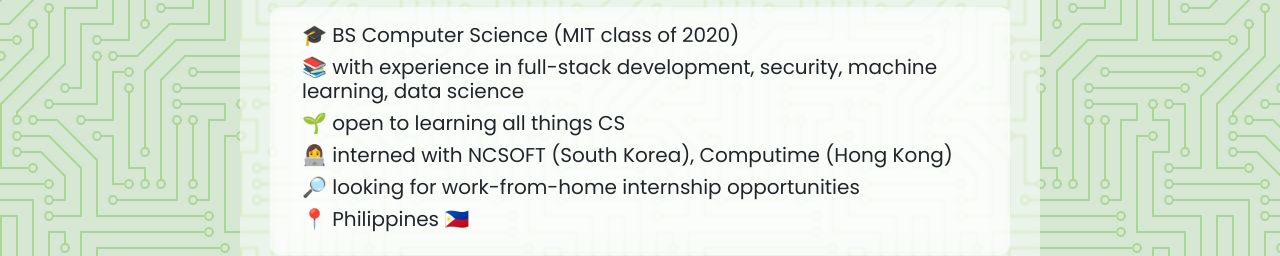
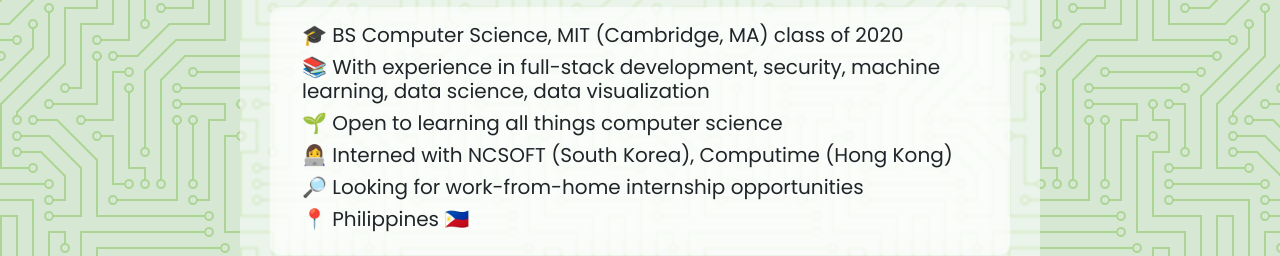
Before and after one commit to adjaba/adjaba.github.io, a plain HTML site: page index.html in a window 1280 px wide. Shown: the part 345-601 px from the top of the page. Drawn offline with nearby package versions, Linux system fonts and the light colour scheme.

Commit message:
added MIT location, capitalized

```diff
--- a/index.html
+++ b/index.html
@@ -37,11 +37,12 @@
       </h1>
     </div>
     <div class="blurb">
-      <h5> 🎓 BS Computer Science (MIT class of 2020)</h5>
-      <h5> 📚 with experience in full-stack development, security, machine learning, data science</h5>
-      <h5> 🌱 open to learning all things CS </h5>
-      <h5> 👩‍💻 interned with NCSOFT (South Korea), Computime (Hong Kong)</h5>
-      <h5> 🔎 looking for work-from-home internship opportunities </h5>
+      <h5> 🎓 BS Computer Science, MIT (Cambridge, MA) class of 2020</h5>
+      <h5> 📚 With experience in full-stack development, security, machine learning, data science, data visualization</h5>
+      <h5> 🌱 Open to learning all things computer science </h5>
+      <!-- <h5> ⚡ Python (Pandas, Flask, Django, sklearn, TensorFlow, PyTorch), Java, JavaScript (React.JS, Node.JS)</h5> -->
+      <h5> 👩‍💻 Interned with NCSOFT (South Korea), Computime (Hong Kong)</h5>
+      <h5> 🔎 Looking for work-from-home internship opportunities </h5>
       <h5> 📍 Philippines 🇵🇭</h5>
     </div>
     <div class= 'buttons'>
```
